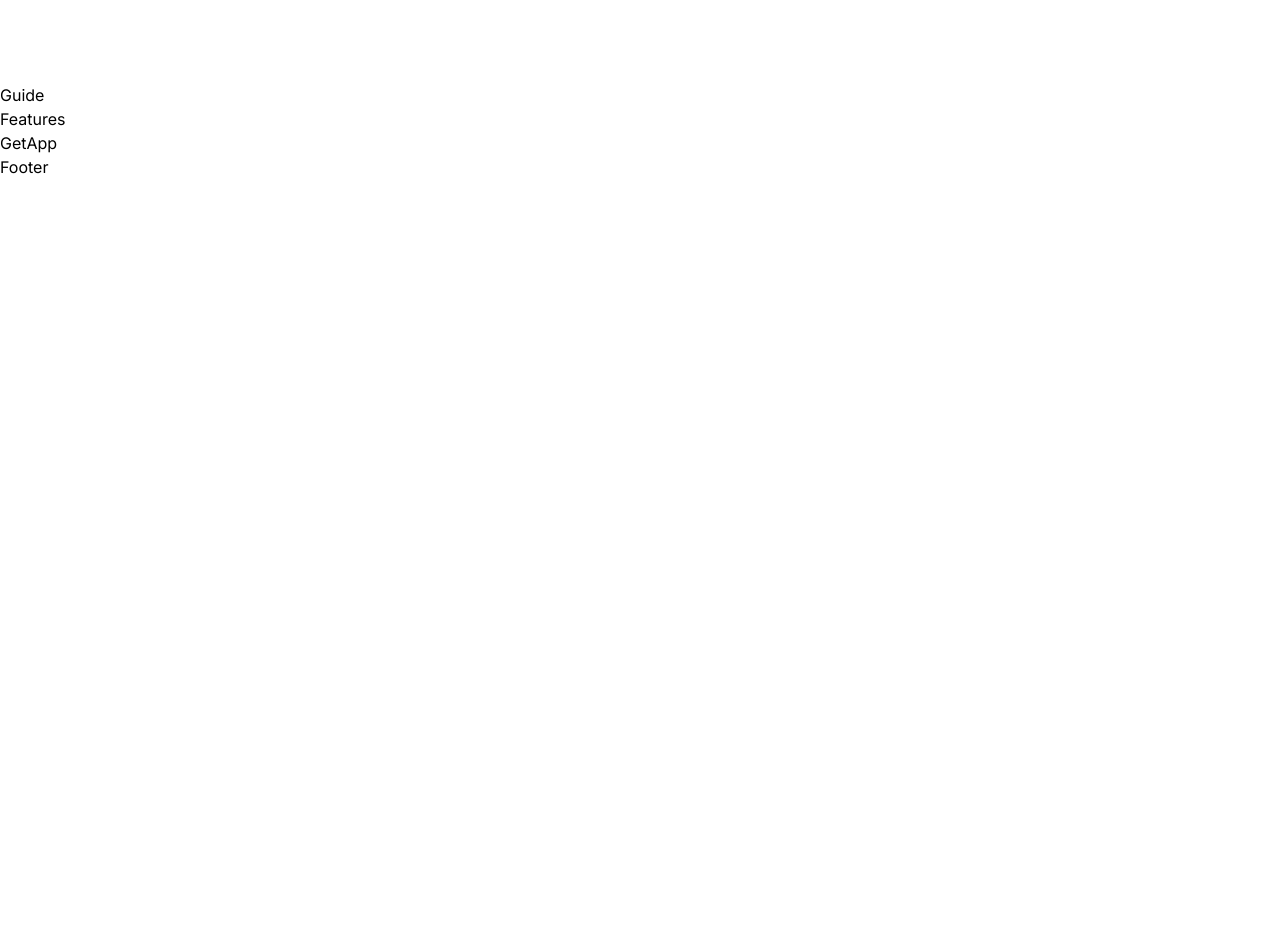
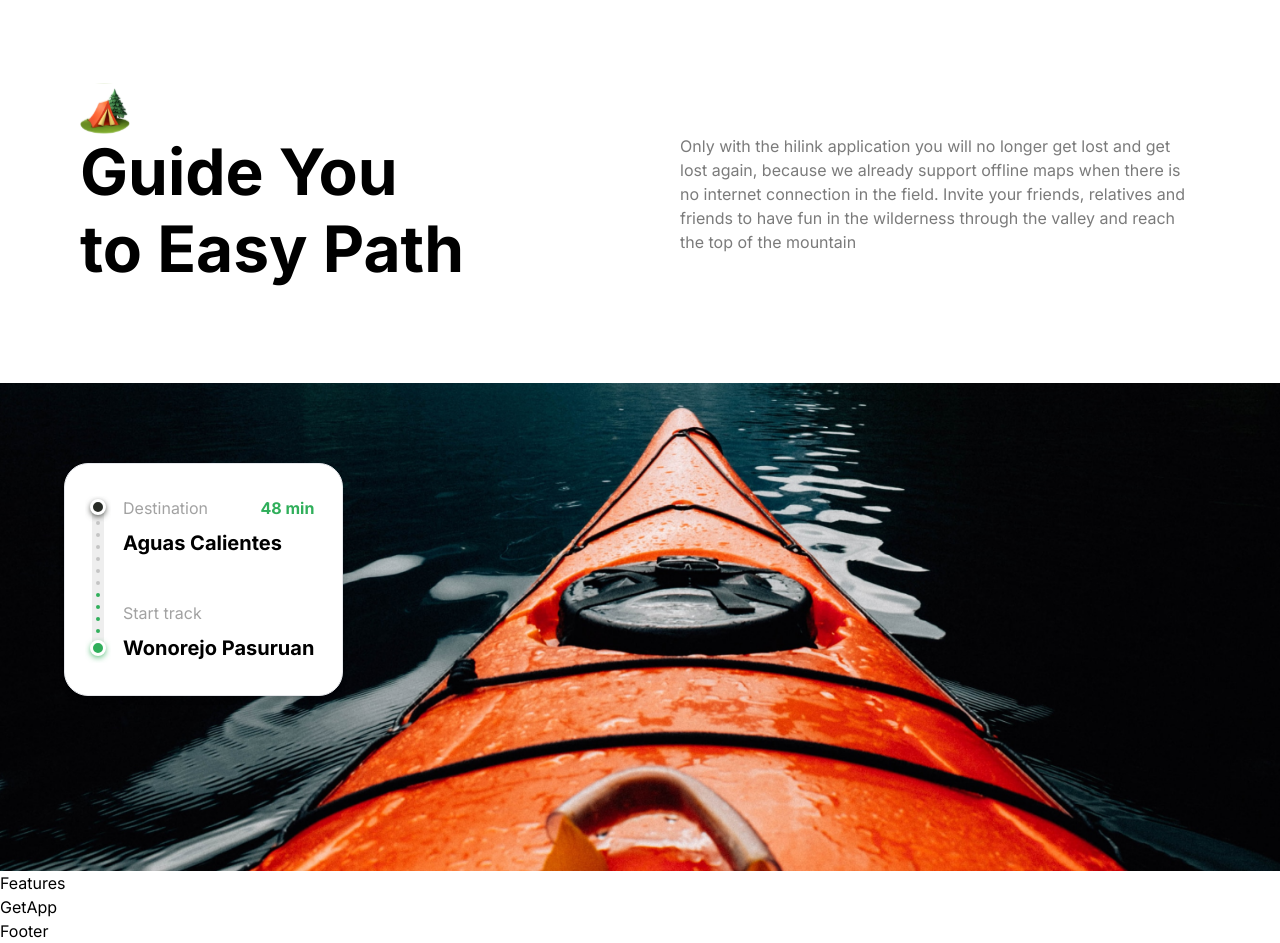
Before and after one commit to gifariarsal/travel-app, a Next.js app: page / in a window 1280 px wide. Shown: the part 1760-2703 px from the top of the page. Before the commit the page ends 1939 px from the top, so only its background shows below. Built offline with nearby package versions, Linux system fonts and the light colour scheme.

Commit message:
feat: add Guide section

```diff
--- a/components/Guide.tsx
+++ b/components/Guide.tsx
@@ -1,9 +1,62 @@
-import React from 'react'
+import Image from 'next/image';
+import React from 'react';
 
 const Guide = () => {
   return (
-    <div>Guide</div>
-  )
-}
+    <section className="flexCenter flex-col">
+      <div className="padding-container max-container w-full pb-24">
+        <Image src="/camp.svg" alt="camp" width={50} height={50} />
+        <div className="flex flex-wrap justify-between gap-5 lg:gap-10">
+          <h2 className="bold-40 lg:bold-64 xl:max-w-[390px]">
+            Guide You to Easy Path
+          </h2>
+          <p className="regular-16 text-gray-30 xl:max-w-[520px]">
+            Only with the hilink application you will no longer get lost and get
+            lost again, because we already support offline maps when there is no
+            internet connection in the field. Invite your friends, relatives and
+            friends to have fun in the wilderness through the valley and reach
+            the top of the mountain
+          </p>
+        </div>
+      </div>
 
-export default Guide
+      <div className="flexCenter max-container relative w-full">
+        <Image
+          src="/boat.png"
+          alt="boat"
+          width={1440}
+          height={580}
+          className="w-full object-cover object-center 2xl:rounded-5xl"
+        />
+
+        <div className="absolute flex bg-white py-8 pl-5 pr-7 gap-3 rounded-3xl border shadow-md md:left-[5%] lg:top-20">
+          <Image
+            src="/meter.svg"
+            alt="meter"
+            width={16}
+            height={158}
+            className="h-full w-auto"
+          />
+          <div className="flexBetween flex-col">
+            <div className="flex w-full flex-col">
+              <div className="flexBetween w-full">
+                <p className="regular-16 text-gray-20">Destination</p>
+                <p className="bold-16 text-green-50">48 min</p>
+              </div>
+              <p className="bold-20 mt-2">Aguas Calientes</p>
+            </div>
+
+            <div className="flex w-full flex-col">
+              <p className="regular-16 text-gray-20">Start track</p>
+              <h4 className="bold-20 mt-2 whitespace-nowrap">
+                Wonorejo Pasuruan
+              </h4>
+            </div>
+          </div>
+        </div>
+      </div>
+    </section>
+  );
+};
+
+export default Guide;
```
